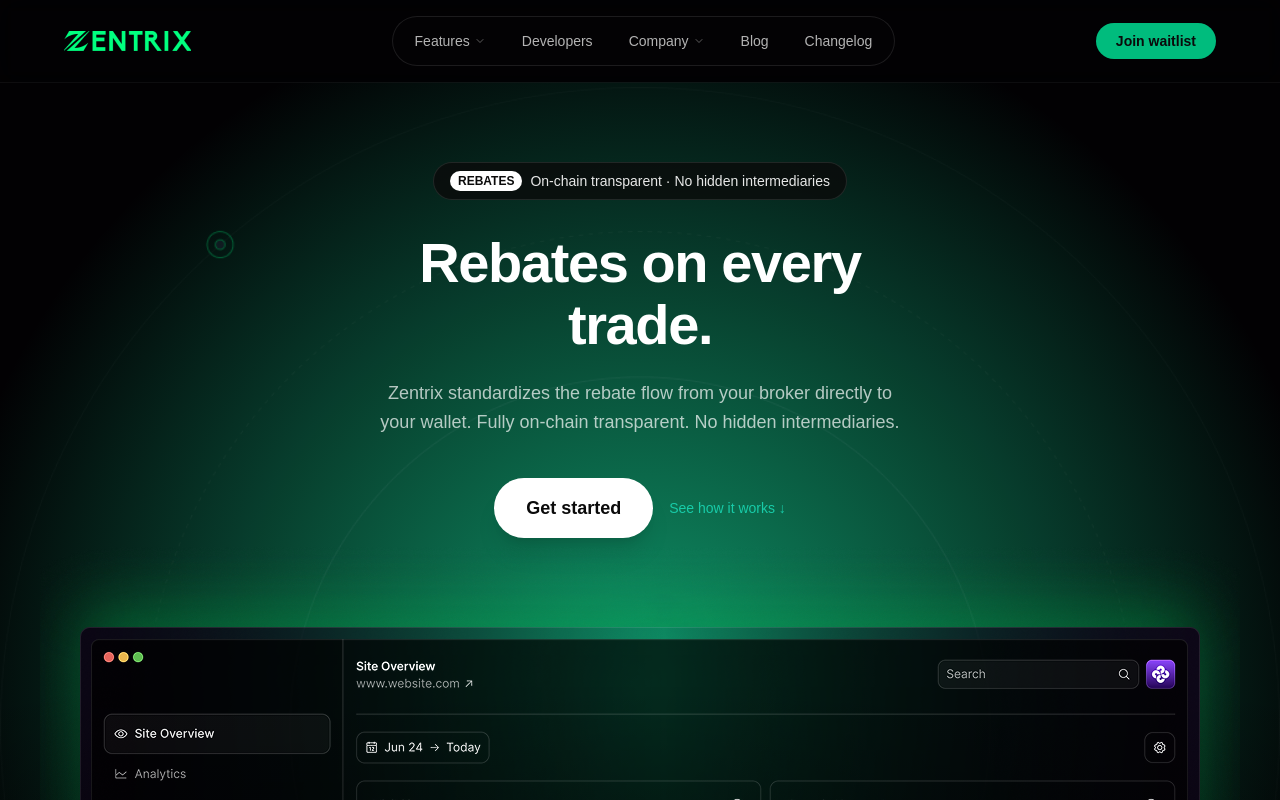
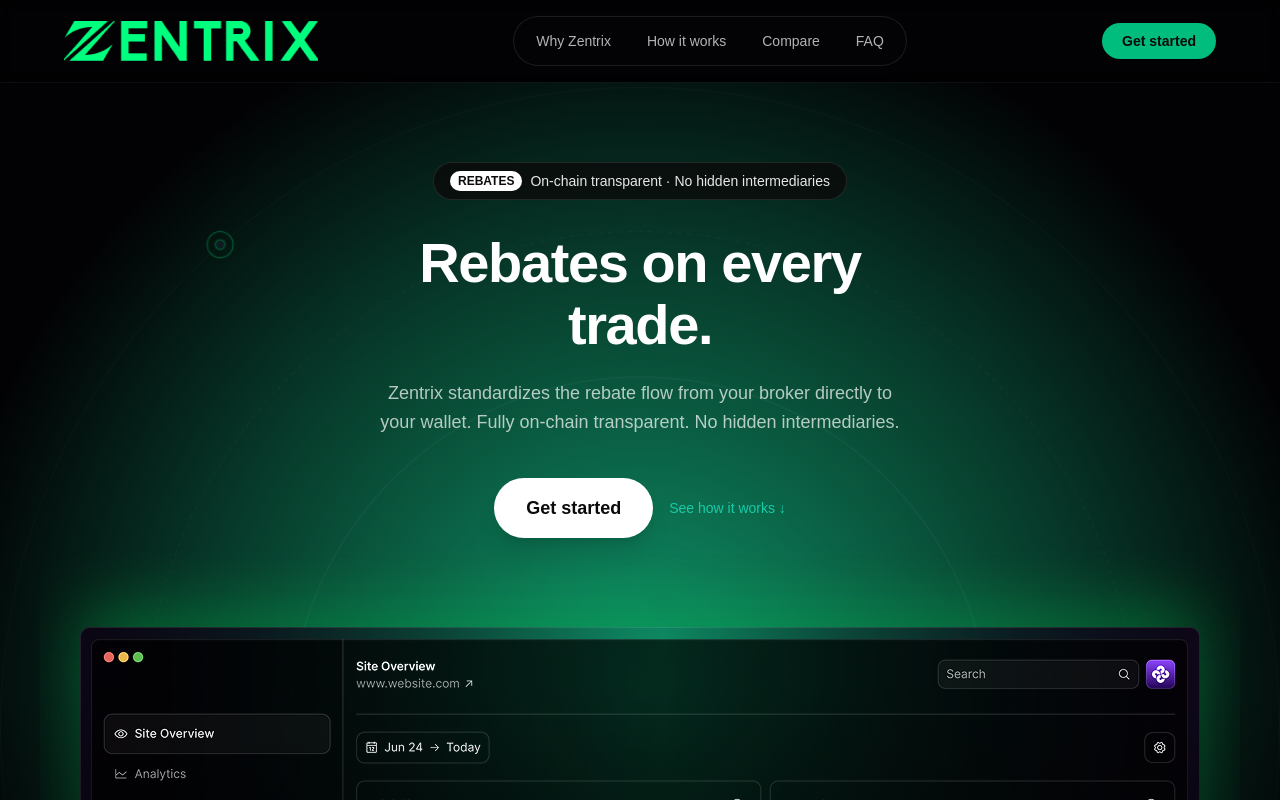
Before and after one commit to le-dat/zentrix-landingpage, a Next.js app: page / in a window 1280 px wide. Shown: the top 800 px of the page. Built offline with nearby package versions, Linux system fonts and the light colour scheme.

Commit message:
feat(landing): update landing navigation
Made-with: Cursor

```diff
--- a/components/landing/LandingNav.tsx
+++ b/components/landing/LandingNav.tsx
@@ -1,46 +1,47 @@
 "use client";
 
-import { ChevronDown } from "lucide-react";
 import Image from "next/image";
 
 const navLinks = [
-  { label: "Features", hasDropdown: true },
-  { label: "Developers", hasDropdown: false },
-  { label: "Company", hasDropdown: true },
-  { label: "Blog", hasDropdown: false },
-  { label: "Changelog", hasDropdown: false },
+  { label: "Why Zentrix", href: "#why-zentrix" },
+  { label: "How it works", href: "#how-it-works" },
+  { label: "Compare", href: "#compare" },
+  { label: "FAQ", href: "#faq" },
 ];
 
 export function LandingNav() {
   return (
     <nav className="fixed top-0 z-50 w-full backdrop-blur-md border-b border-white/5">
       <div className="flex items-center justify-between px-6 py-4 max-w-[1200px] mx-auto">
-      {/* Logo */}
+        <a href="#" className="shrink-0">
           <Image
             src="/zentrix-logo.png"
-        alt="Logo"
+            alt="Zentrix"
             width={127}
             height={10}
+            priority
             className="object-contain"
-        style={{ height: "auto" }}
+            style={{ width: "auto", height: "auto" }}
           />
+        </a>
 
-      {/* Nav links */}
         <div className="hidden md:flex items-center gap-1 border rounded-full border-white/10 p-1.5 bg-black/20">
           {navLinks.map((link) => (
-          <button
-            key={link.label}
-            className="flex items-center gap-1 px-4 py-2 text-sm text-white/70 hover:text-emerald-400 transition-colors"
+            <a
+              key={link.href}
+              href={link.href}
+              className="px-4 py-2 text-sm text-white/70 hover:text-emerald-400 transition-colors"
             >
               {link.label}
-            {link.hasDropdown && <ChevronDown className="w-3 h-3 opacity-50" />}
-          </button>
+            </a>
           ))}
         </div>
 
-      {/* CTA Button */}
-      <button className="px-5 py-2 rounded-full bg-emerald-500 text-black font-semibold text-sm hover:bg-emerald-400 transition-all hover:shadow-[0_0_15px_rgba(16,185,129,0.4)]">
-        Join waitlist
+        <button
+          type="button"
+          className="px-5 py-2 rounded-full bg-emerald-500 text-black font-semibold text-sm hover:bg-emerald-400 transition-all hover:shadow-[0_0_15px_rgba(16,185,129,0.4)]"
+        >
+          Get started
         </button>
       </div>
     </nav>
```
Lines whose indentation alone changed are shown as unchanged.
